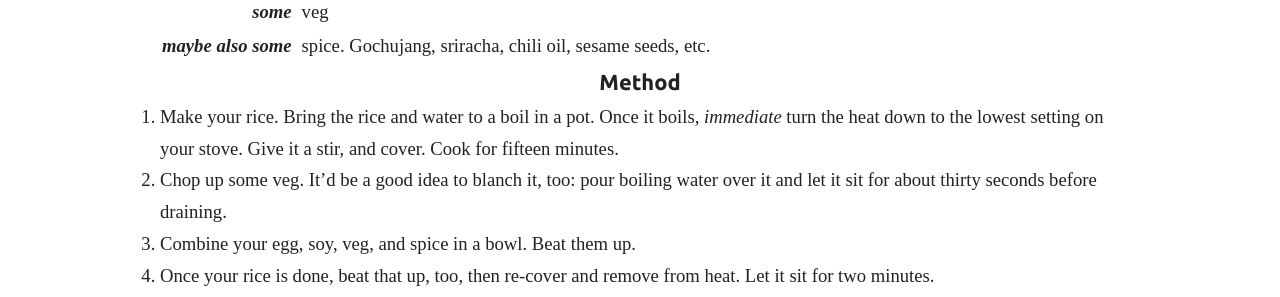
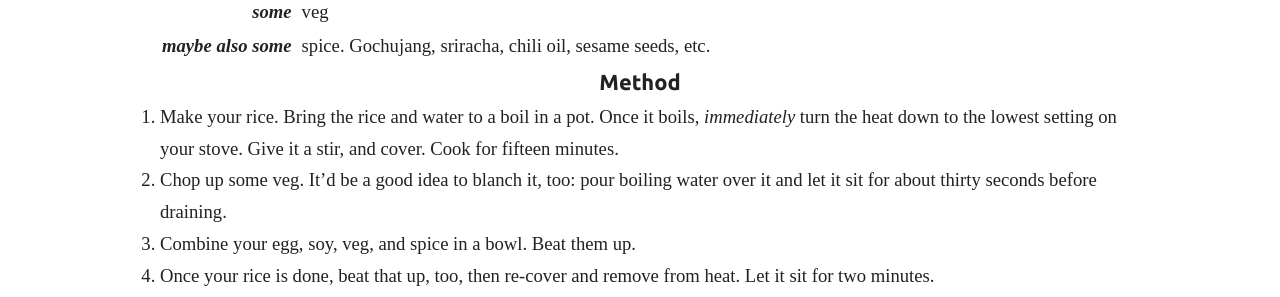
Before and after one commit to makyo/mealtime, a Jekyll site: the page built from food/tamago-kake-gohan/index.md, in a window 1280 px wide and 900 px high, scrolled down 14644 px. Shown: the part 417-714 px from the top of the window. Built offline with Jekyll 4.4.1, drawn with Linux system fonts in a browser that asks for light colours; some web fonts are replaced.

Commit message:
add suffix

```diff
--- a/food/tamago-kake-gohan/index.md
+++ b/food/tamago-kake-gohan/index.md
@@ -110,7 +110,7 @@ maybe also some | spice. Gochujang, sriracha, chili oil, sesame seeds, etc.
 
 ### Method
 
-1. Make your rice. Bring the rice and water to a boil in a pot. Once it boils, *immediate* turn the heat down to the lowest setting on your stove. Give it a stir, and cover. Cook for fifteen minutes.
+1. Make your rice. Bring the rice and water to a boil in a pot. Once it boils, *immediately* turn the heat down to the lowest setting on your stove. Give it a stir, and cover. Cook for fifteen minutes.
 2. Chop up some veg. It'd be a good idea to blanch it, too: pour boiling water over it and let it sit for about thirty seconds before draining.
 3. Combine your egg, soy, veg, and spice in a bowl. Beat them up.
 4. Once your rice is done, beat that up, too, then re-cover and remove from heat. Let it sit for two minutes.
```
